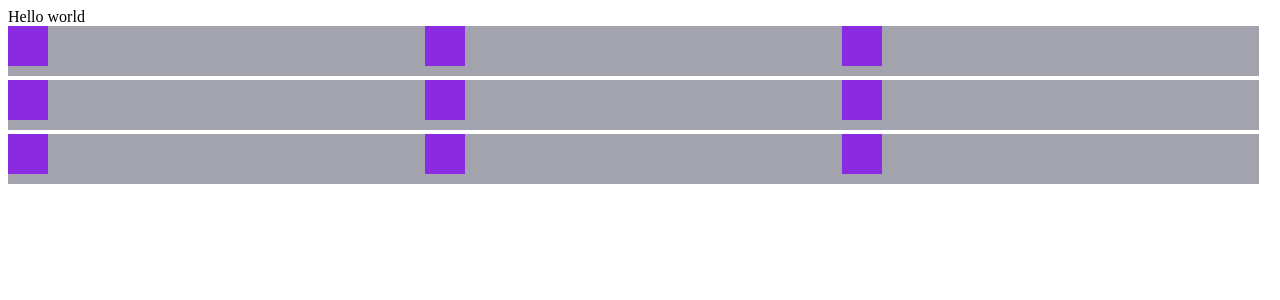
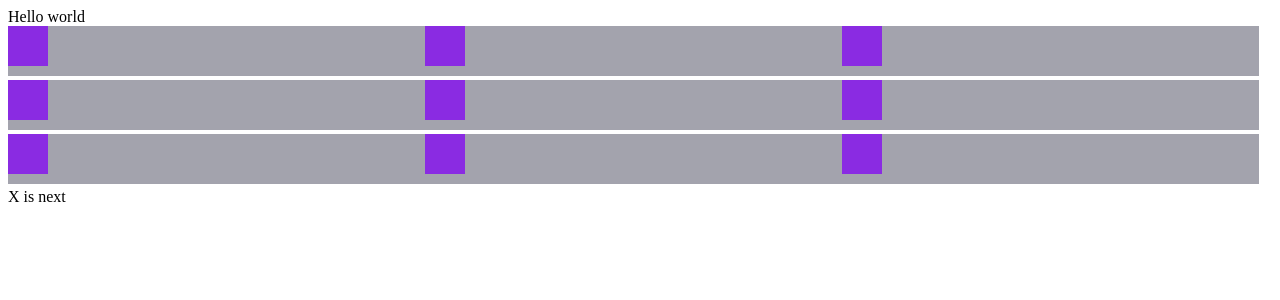
Before and after one commit to tocsesz01/tic_tac_angular, an Angular app in the folder tictactoe/: page / in a window 1280 px wide. Shown: the top 300 px of the page. Built offline with nearby package versions, Linux system fonts and the light colour scheme.

Commit message:
made everything working

```diff
--- a/tictactoe/src/app/squares/square/square.component.ts
+++ b/tictactoe/src/app/squares/square/square.component.ts
@@ -8,6 +8,7 @@ import { TictacserviceService } from 'src/app/tictacservice.service';
 })
 export class SquareComponent implements OnInit {
   @Input() tick: any = null;
+  @Input() id: number;
 
   constructor(public ticserv: TictacserviceService){}
 
--- a/tictactoe/src/app/squares/table/table.component.html
+++ b/tictactoe/src/app/squares/table/table.component.html
@@ -1,5 +1,7 @@
 
-<div class="container" *ngFor="let square of boardService.board">
-<app-square ></app-square>
+<div class="container" *ngFor="let square of boardService.board;">
+<app-square [id]="square.id" (click)="changeNext()"></app-square>
 </div>
-<div id="1"></div>
+<div *ngIf="this.winner==''">{{ next }} is next</div>
+
+<div *ngIf="this.winner!=''">The winner is: {{ winner }}</div>
--- a/tictactoe/src/app/squares/table/table.component.ts
+++ b/tictactoe/src/app/squares/table/table.component.ts
@@ -9,8 +9,18 @@ import { TictacserviceService } from 'src/app/tictacservice.service';
 export class TableComponent implements OnInit {
 
     constructor(public boardService: TictacserviceService){}
+    next: String = '';
+    winner: String = '';
+    ngOnInit(): void {
+      this.next = this.boardService.nextPlayer;
+    }
 
-    ngOnInit(): void {}
+    changeNext(){
+      this.next = this.boardService.nextPlayer;
+      if (this.boardService.isGameOver == true){
+        this.winner = this.boardService.winner;
+      }
+    }
 
 
   }
--- a/tictactoe/src/app/tictacservice.service.ts
+++ b/tictactoe/src/app/tictacservice.service.ts
@@ -28,26 +28,26 @@ export class TictacserviceService {
     let board: any = [];
     for( let i = 0; i < this.gameSize; i ++ ){
       board.push( { id: i, tick: null } )
-      console.log(board[i].tick);
     };
 
     return board;
   }
   updateBoard( squareClicked: any ){
-    this.board[ squareClicked].tick = squareClicked.tick
+    this.board[squareClicked.id].tick = squareClicked.tick;
   }
 
   checkWinner(){
     let tick1;
     let tick2;
     let tick3;
-    for(let i = 0; i < this.gameSize; i += Math.sqrt(this.gameSize) ){
+    for(let i = 0; i < 9; i+=3){
       tick1 = this.board[i].tick;
       tick2 = this.board[i+1].tick;
       tick3 = this.board[i+2].tick;
-      console.log(tick1 + " " + tick2+ " " )
+      console.log(tick1 + " " + tick2+ " " + tick3)
       if (tick1 == tick2 && tick2 == tick3 && tick1 != null){
         this.winner = tick1;
+        console.log(this.winner + " is the winner");
         this.isGameOver = true;
       }
     }
@@ -57,9 +57,25 @@ export class TictacserviceService {
       tick3 = this.board[i+(Math.sqrt(this.gameSize) * 2)].tick;
       if (tick1 == tick2 && tick2 == tick3 && tick1 != null){
         this.winner = tick1;
+        console.log(this.winner);
         this.isGameOver = true;
       }
     }
+      tick1 = this.board[0].tick;
+      tick2 = this.board[4].tick;
+      tick3 = this.board[8].tick;
+      if (tick1 == tick2 && tick2 == tick3 && tick1 != null){
+        this.winner = tick1;
+        console.log(this.winner);
+        this.isGameOver = true;
+      }
+      tick1 = this.board[2].tick;
+      tick2 = this.board[4].tick;
+      tick3 = this.board[6].tick;
+      if (tick1 == tick2 && tick2 == tick3 && tick1 != null){
+        this.winner = tick1;
+        console.log(this.winner);
+        this.isGameOver = true;
+      }
   }
-
 }
--- a/tictactoe/tsconfig.json
+++ b/tictactoe/tsconfig.json
@@ -6,6 +6,7 @@
     "outDir": "./dist/out-tsc",
     "forceConsistentCasingInFileNames": true,
     "strict": true,
+    "strictPropertyInitialization": false,
     "noImplicitOverride": true,
     "noPropertyAccessFromIndexSignature": true,
     "noImplicitReturns": true,
```
